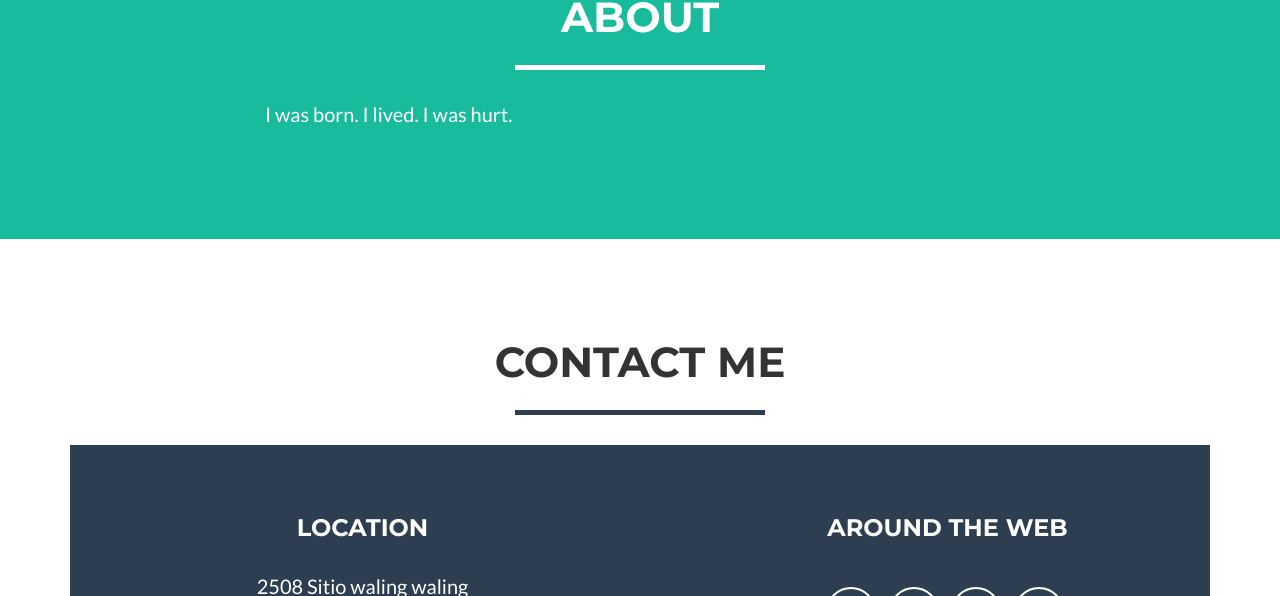
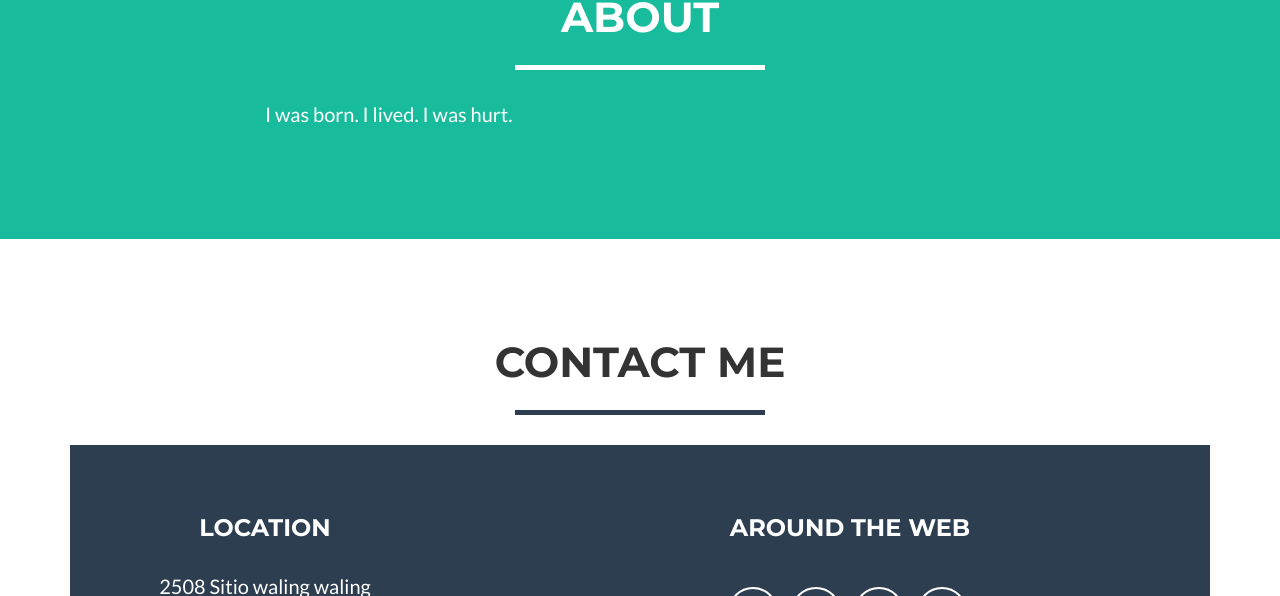
Before and after one commit to nelvingayo/nelvingayo.github.io, a website: page index.html in a window 1280 px wide. Shown: the part 1758-2354 px from the top of the page. Drawn offline with nearby package versions, Linux system fonts and the light colour scheme.

Commit message:
Update index.html

```diff
--- a/index.html
+++ b/index.html
@@ -191,12 +191,12 @@
         <div class="footer-above">
             <div class="container">
                 <div class="row">
-                    <div class="footer-col col-md-6">
+                    <div class="footer-col col-md-4">
                         <h3>Location</h3>
                         <p>2508 Sitio waling waling
                             <br>Gonzales , Tubao , La Union</p>
                     </div>
-                    <div class="footer-col col-md-6">
+                    <div class="footer-col col-md-8">
                         <h3>Around the Web</h3>
                         <ul class="list-inline">
                             <li>
```
